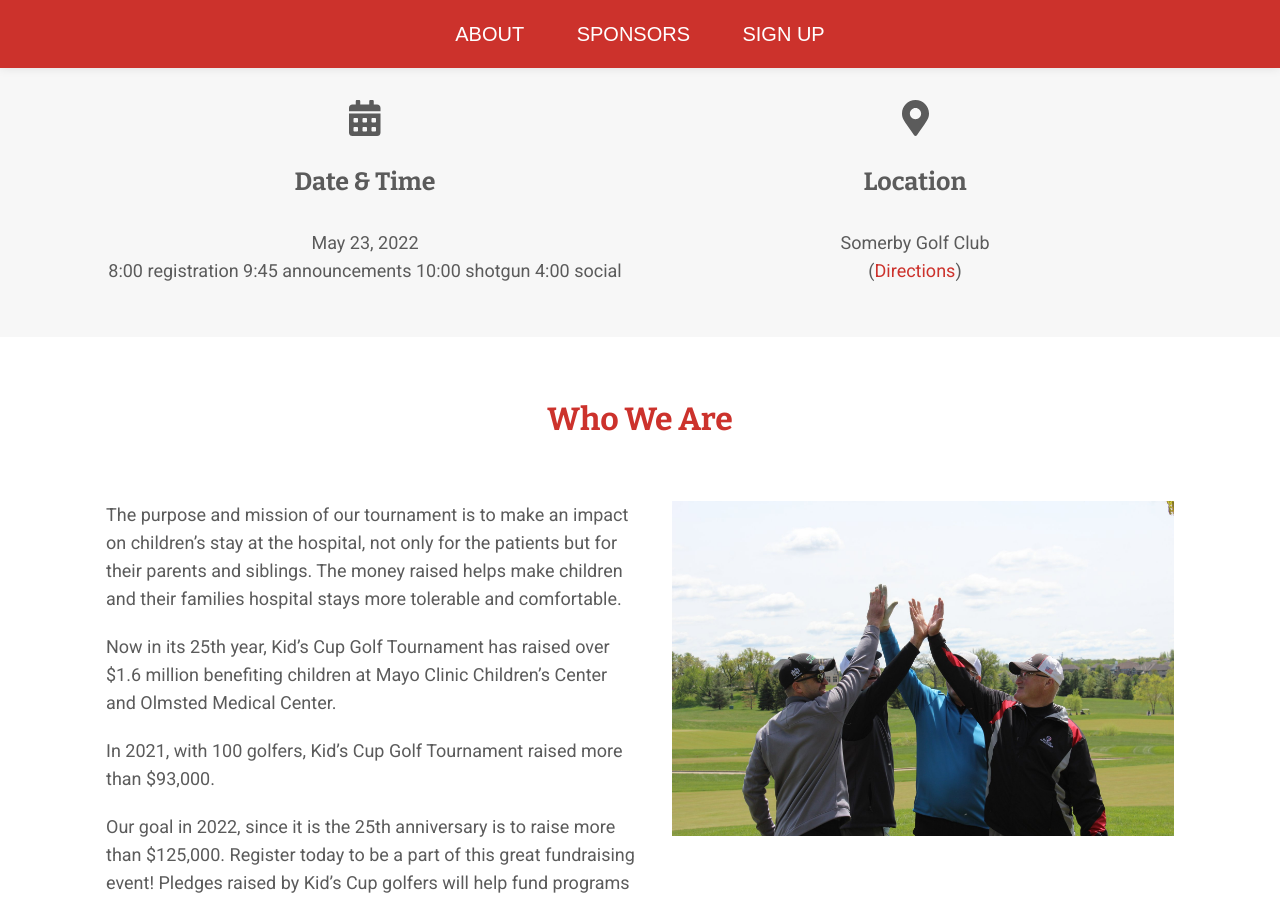
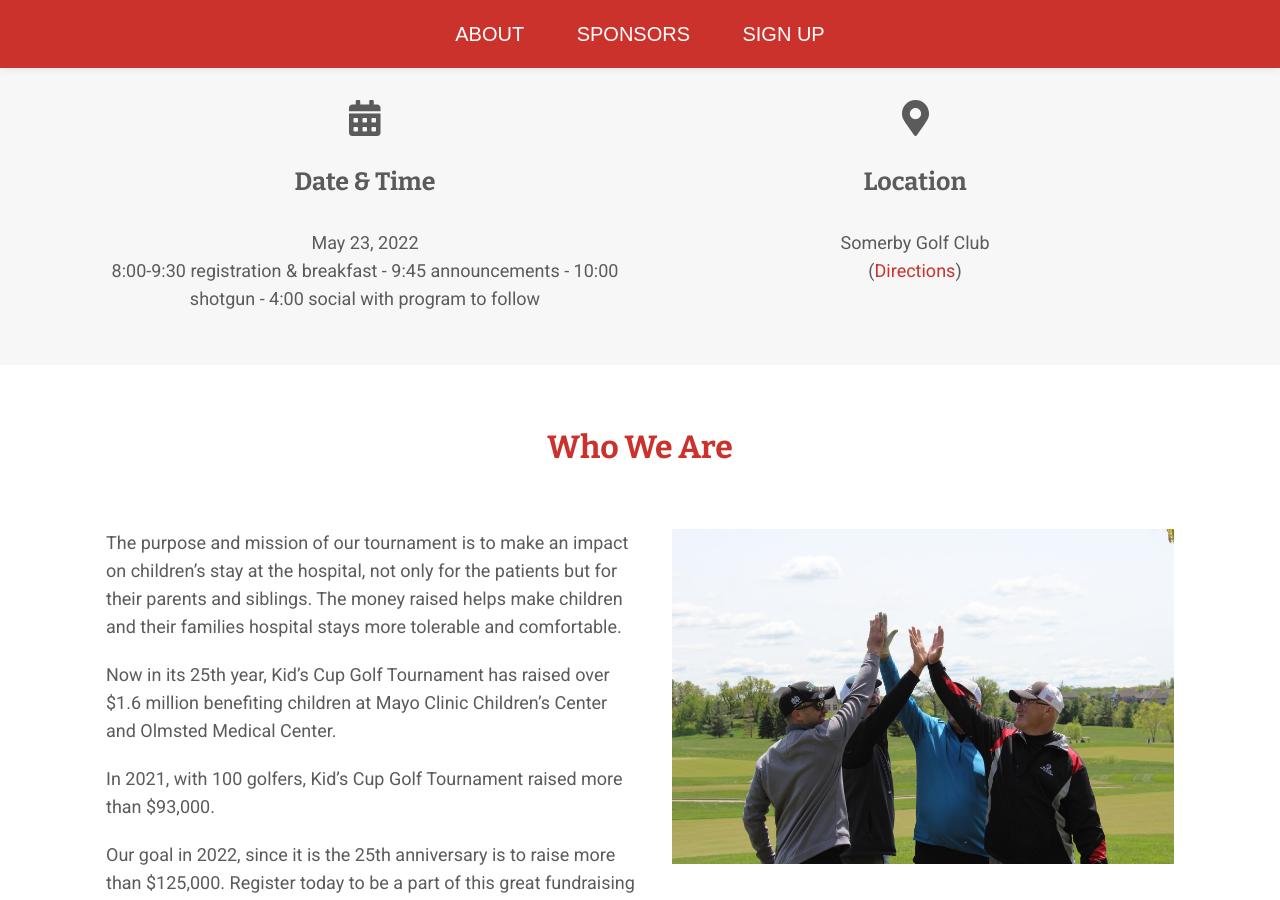
Before and after one commit to kidscuprochester/kidscuprochester.github.io, a Jekyll site: the page built from index.md, in a window 1280 px wide and 900 px high, scrolled down 893 px. Built offline with Jekyll 4.4.1, drawn with Linux system fonts in a browser that asks for light colours; nearby versions of some CDN libraries.

Commit message:
Updated Config

```diff
--- a/_config.yml
+++ b/_config.yml
@@ -32,7 +32,8 @@ quick_actions:
     button_link: mailto:marge.kelley@expresspros.com?subject=Kid's Cup Rochester Tickets&body=I%20would%20like%20to%20purchase%20tickets%20to%20the%20Kid's%20Cup%20Social%20Hour%20and%20Dinner!
 next_event:
   date: 2022-05-23 08:00:00.000000000 Z
-  time: "8:00 registration\n9:45 announcements\n10:00 shotgun\n4:00 social "
+  time: "8:00-9:30 registration & breakfast - \n9:45 announcements -\n10:00 shotgun
+    -\n4:00 social with program to follow"
   location: Somerby Golf Club
   directions_url: https://www.google.com/maps/dir//''/@44.0477542,-92.6697751,13z/data=!4m8!4m7!1m0!1m5!1m1!1s0x87f742b8acef5c79:0xe0c57d3c2c3b35dd!2m2!1d-92.6347557!2d44.0476979
 who_we_are:
```
